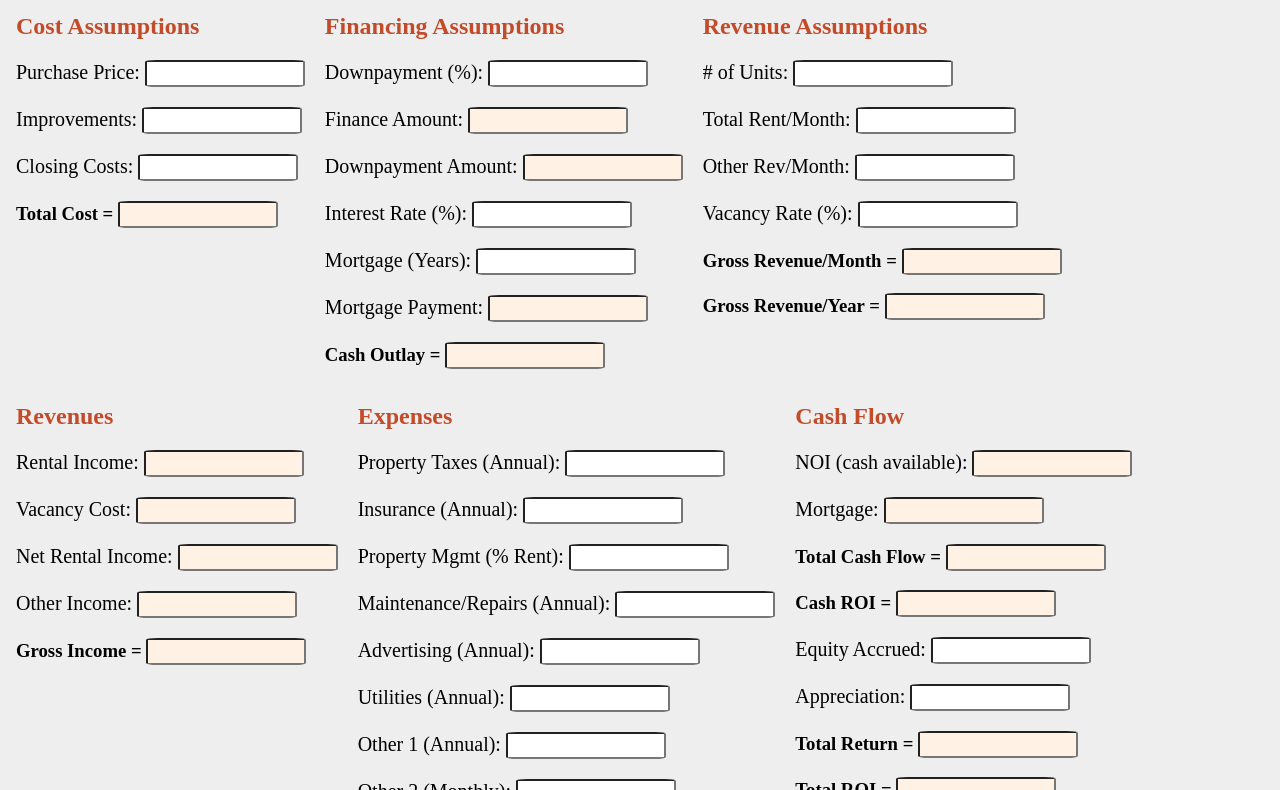
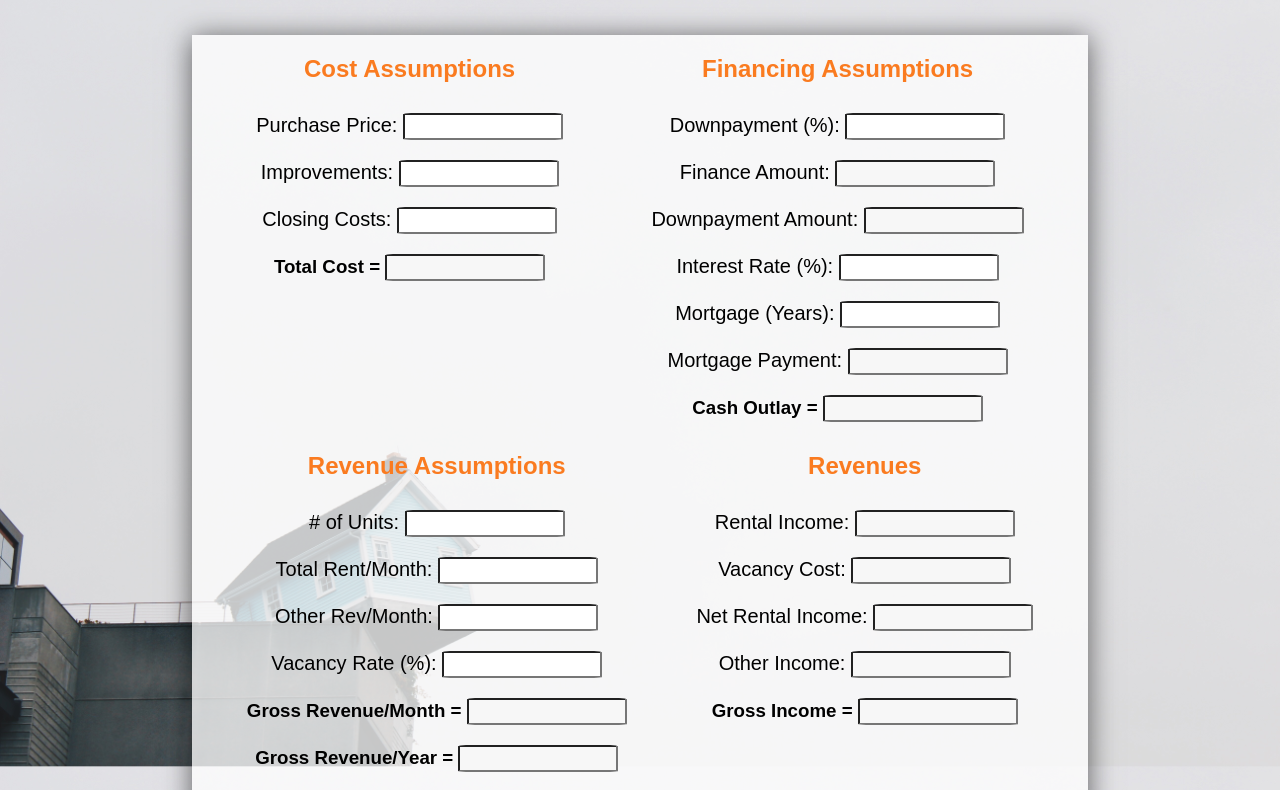
Before and after one commit to bugdlr/investment-calculator, a website: page index.html in a window 1280 px wide. Shown: the part 87-877 px from the top of the page. Drawn offline with Linux system fonts and the light colour scheme; a web font is replaced by a local one.

Commit message:
new design

```diff
--- a/index.html
+++ b/index.html
@@ -6,16 +6,16 @@
   <meta name="viewport" content="width=device-width, initial-scale=1.0">
   <title>Real Estate Investment Deal Analysis Calculator</title>
   <link rel="stylesheet" href="css/style.min.css">
-  <script type="text/javascript" src="accounting.min.js">
-
-  </script>
+  <link href="https://fonts.googleapis.com/css?family=Thasadith:400,700" rel="stylesheet">
+  <script type="text/javascript" src="accounting.min.js"></script>
 </head>
 
 <body>
 
+  <h1>Is this property a good investment?</h1>
+
   <div class="container">
-    <h1>Real Estate Investment Deal Analysis Calculator</h1>
-    <div id="costAssumptions">
+    <div class="card" id="costAssumptions">
       <h2>Cost Assumptions</h2>
       <p>Purchase Price: <input class="userInput money" id="price" type="text"></p>
       <p>Improvements: <input class="userInput money" id="improvements" type="text"></p>
@@ -23,7 +23,7 @@
       <h3>Total Cost = <input class="calculation money" id="totalCost" type="text"></h3>
     </div>
 
-    <div id="financingAssumptions">
+    <div class="card" id="financingAssumptions">
       <h2>Financing Assumptions</h2>
       <p>Downpayment (%): <input class="userInput" id="downpayment" type="text"></p>
       <p>Finance Amount: <input class="calculation money" id="FinAmt" type="text"></p>
@@ -34,7 +34,7 @@
       <h3>Cash Outlay = <input class="calculation money" id="cashOutlay" type="text"></h3>
     </div>
 
-    <div id="revenueAssumptions">
+    <div class="card" id="revenueAssumptions">
       <h2>Revenue Assumptions</h2>
       <p># of Units: <input class="userInput" id="numOfUnits" type="text"></p>
       <p>Total Rent/Month: <input class="userInput money" id="totalRentPerMonth" type="text"></p>
@@ -44,7 +44,7 @@
       <h3>Gross Revenue/Year = <input class="calculation money" id="grossRevPerYear" type="text"></h3>
     </div>
 
-    <div id="revenues">
+    <div class="card" id="revenues">
       <h2>Revenues</h2>
       <p>Rental Income: <input class="calculation money" id="rentalIncome" type="text"></p>
       <p>Vacancy Cost: <input class="calculation money" id="vacCost" type="text"></p>
@@ -53,7 +53,7 @@
       <h3>Gross Income = <input class="calculation money" id="grossIncomeInput" type="text"></h3>
     </div>
 
-    <div id="expenses">
+    <div class="card" id="expenses">
       <h2>Expenses</h2>
       <p>Property Taxes (Annual): <input class="userInput money" id="propertyTaxes" type="text"></p>
       <p>Insurance (Annual): <input class="userInput money" id="insurance" type="text"></p>
@@ -68,7 +68,7 @@
       <h3 id="NOI">Net Operating Income (NOI) = <input class="calculation money" id="netOI" type="text"></p></h3>
     </div>
 
-    <div id="cashFlow">
+    <div class="card" id="cashFlow">
       <h2>Cash Flow</h2>
       <p>NOI (cash available): <input class="calculation money" id="cashAvailable" type="text"></p>
       <p>Mortgage: <input class="calculation money" id="mtg" type="text"></p>
@@ -80,7 +80,7 @@
       <h3>Total ROI = <input class="calculation fixed" id="totalROI" type="text"></h3>
     </div>
 
-    <div id="keyValues">
+    <div class="card" id="keyValues">
       <h2>Key Values</h2>
       <p>Cost/Unit: <input class="calculation money" id="costPerUnit" type="text"></p>
       <p>Capitalization Rate:<input class="calculation fixed" id="capRate" type="text"></p>
--- a/less/style.less
+++ b/less/style.less
@@ -2,51 +2,76 @@
   box-sizing: border-box;
 }
 
-html,
 body {
   width: 100%;
   margin: 0;
   padding: 0;
-}
-
-body {
-  background-color: #eee;
+  background: url("../assets/cindy-tang-25654-unsplash.jpg") left no-repeat fixed;
+  background-size: cover;
+  font-family: "Thasadith", sans-serif;
 }
 
 .container {
-  padding-left: .5em;
-  padding-right: .5em;
+  display: flex;
+  flex-wrap: wrap;
+  justify-content: space-around;
+  background: rgba(255, 255, 255, 0.75);
+  color: white;
+  width: 70%;
+  margin: 50px auto;
+  -webkit-box-shadow: 0px 3px 26px 1px rgba(0,0,0,0.56);
+  -moz-box-shadow: 0px 3px 26px 1px rgba(0,0,0,0.56);
+  box-shadow: 0px 3px 26px 1px rgba(0,0,0,0.56);
+  padding: 20px;
+  @media (max-width: 768px) {
+    padding: 10px;
+    margin: 0 auto;
+    width: 90%;
+   }
 }
 
-div {
-  display: inline-block;
+.card {
+  display: flex;
+  flex-direction: column;
+  align-items: center;
+  justify-content: start;
   vertical-align: top;
-  text-align: left;
-  padding: .5em;
+  text-align: center;
+  color: black;
+  margin-bottom: 20px;
+  min-width: 200px;
+  min-height: 0;
 }
 
 h1 {
   text-align: center;
   color: #29a0c2;
-  font-size: 34px;
+  font-weight: lighter;
+  font-size: 40px;
   @media (max-width: 768px) {
-    font-size: 27px;
+    font-size: 34px;
    }
 }
 
 h2 {
-  color: #c24b29;
+  color: #fa7b20;
   margin-top: 0;
+}
+
+h3 {
+  margin: 10px;;
 }
 
 p {
   font-size: 20px;
+  margin: 10px;
 }
 
 input {
-  border-radius: 7%;
   font-size: 18px;
   width: 160px;
+  text-align: right;
+  border-radius: 5%;
 }
 
 input[type=number]::-webkit-inner-spin-button,
@@ -60,10 +85,12 @@ input[type=number]::-webkit-outer-spin-button {
 }
 
 .calculation {
-  background-color: #fff2e5;
+  background-color: #f7f7f7;
 }
 
 #keyValues  {
   font-weight: bold;
-  border: 4px solid #c24b29;
+  border: 4px solid #7ccc33;
+  padding: 10px;
+  border-radius: 8%;
 }
```
Also changed, not shown: assets/cindy-tang-25654-unsplash.jpg (added), css/style.min.css, 1 other file.
